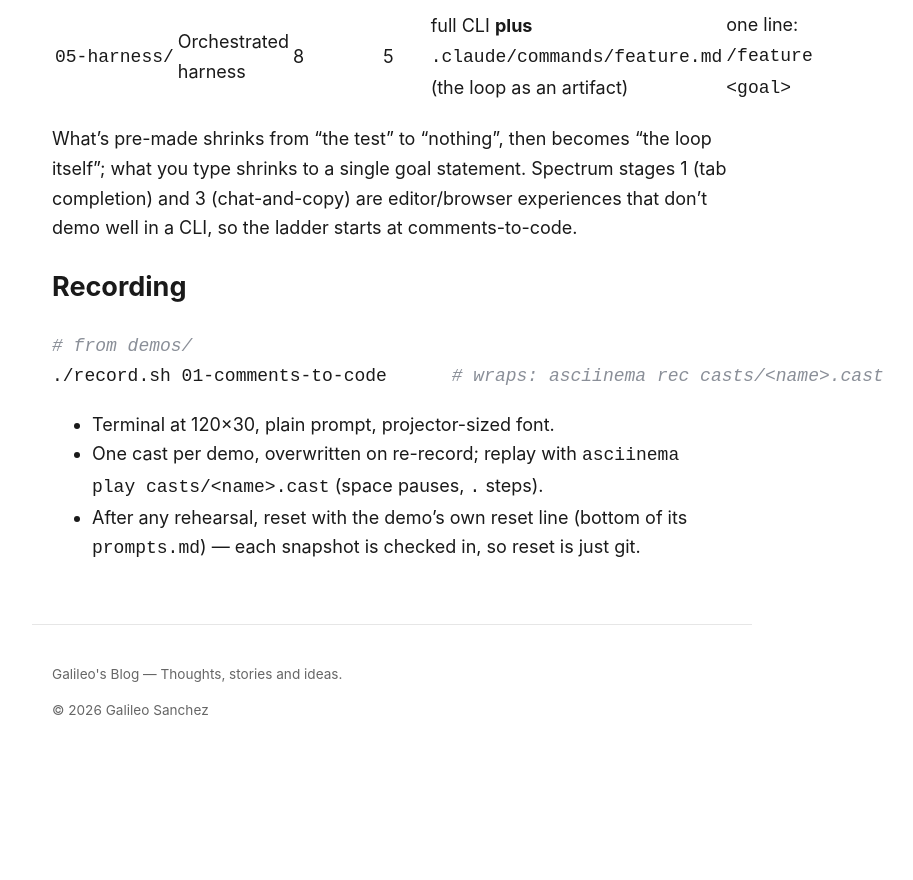
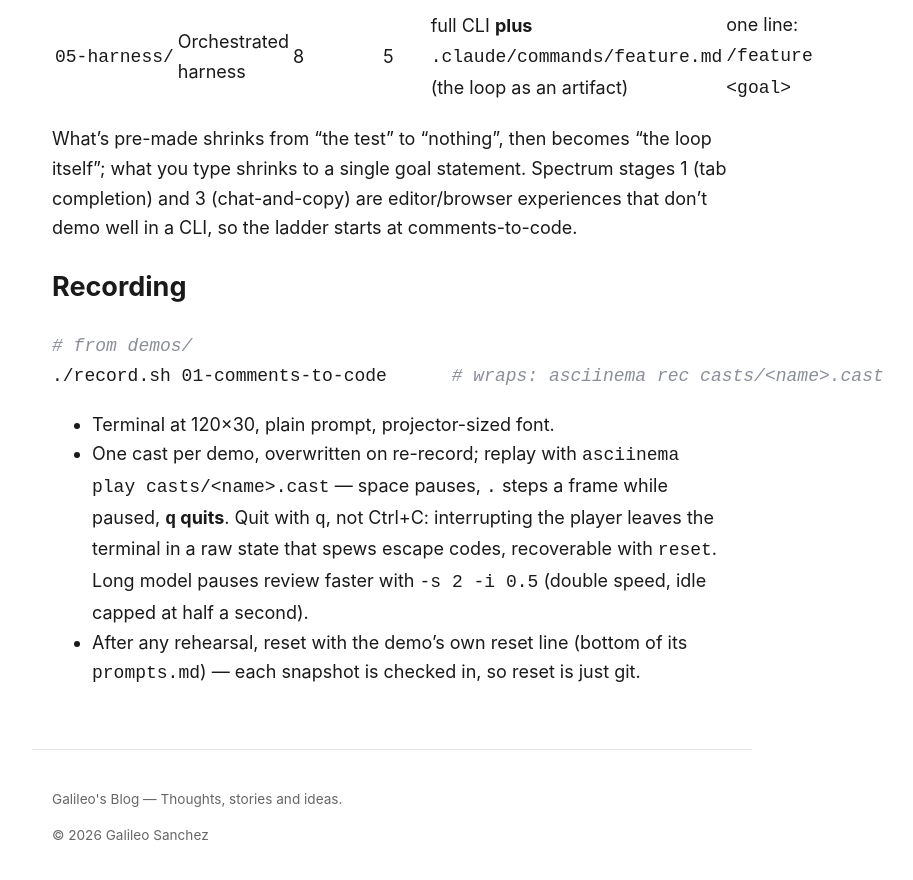
Before and after one commit to galileopy/blog, a Jekyll site: the page built from presentations/ai-assisted-coding-intro/demos/README.md, in a window 1280 px wide and 900 px high, scrolled down 1267 px. Shown: the top 880 px of the window, without its empty margins (248-1161 px from the left). Built offline with Jekyll 4.4.1, drawn with Linux system fonts in a browser that asks for light colours; our own code applies the rules of GitHub Pages for plain Markdown files; before the commit the page ends 2042 px from its top, so only the background shows below that.

Commit message:
docs(presentations): avoid the git pager in demos and note asciinema playback keys

```diff
--- a/presentations/ai-assisted-coding-intro/demos/README.md
+++ b/presentations/ai-assisted-coding-intro/demos/README.md
@@ -35,6 +35,10 @@ don't demo well in a CLI, so the ladder starts at comments-to-code.
 
 - Terminal at 120×30, plain prompt, projector-sized font.
 - One cast per demo, overwritten on re-record; replay with
-  `asciinema play casts/<name>.cast` (space pauses, `.` steps).
+  `asciinema play casts/<name>.cast` — space pauses, `.` steps a frame while
+  paused, **`q` quits**. Quit with `q`, not Ctrl+C: interrupting the player
+  leaves the terminal in a raw state that spews escape codes, recoverable with
+  `reset`. Long model pauses review faster with `-s 2 -i 0.5` (double speed,
+  idle capped at half a second).
 - After any rehearsal, reset with the demo's own reset line (bottom of its
   `prompts.md`) — each snapshot is checked in, so reset is just git.
```
Also changed, not shown: presentations/ai-assisted-coding-intro/demos/01-comments-to-code/prompts.md (+1 -1 lines), presentations/ai-assisted-coding-intro/demos/02-autonomous-fix/prompts.md (+1 -1 lines), presentations/ai-assisted-coding-intro/demos/03-tdd/prompts.md (+1 -1 lines).
